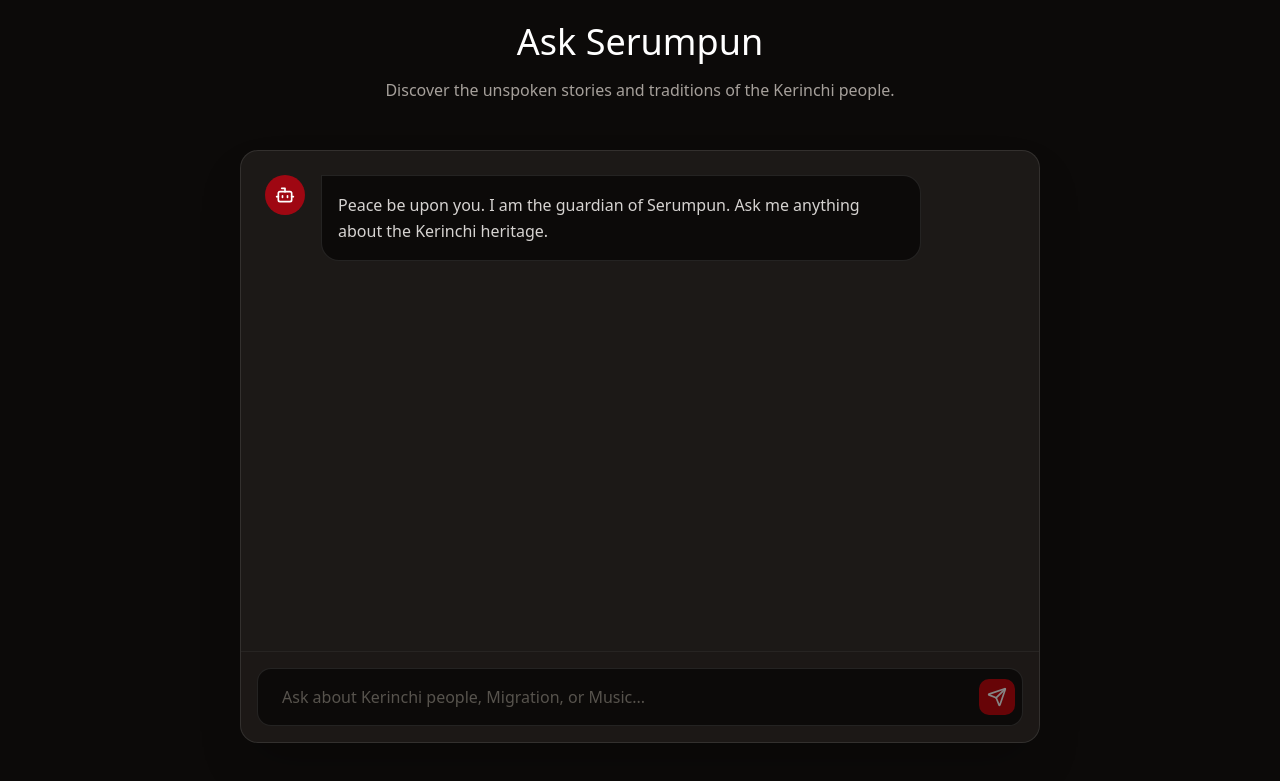
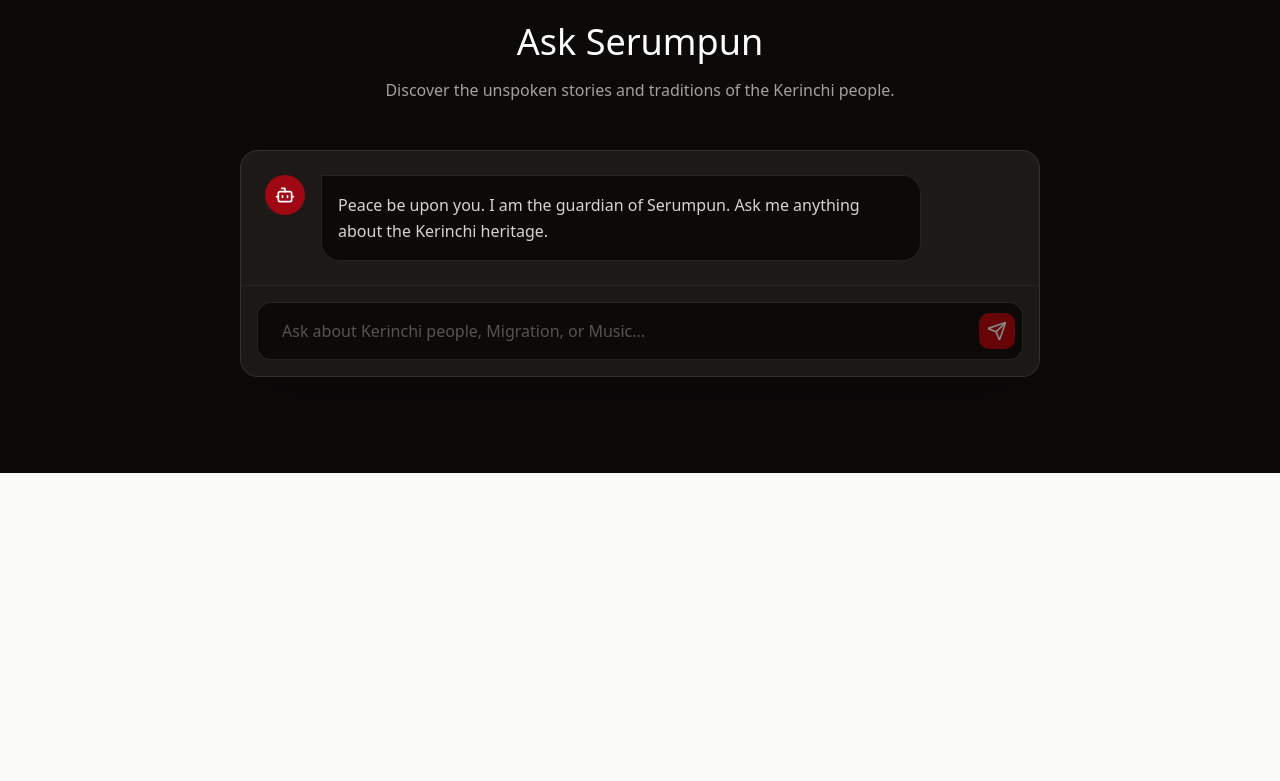
Before and after one commit to Heng-Yi-Kang/serumpun, a Next.js app: page / in a window 1280 px wide. Shown: the part 1903-2684 px from the top of the page. After the commit the page ends 2376 px from the top, so only its background shows below. Built offline with nearby package versions, Linux system fonts and the light colour scheme; a web font is replaced by a local one.

Commit message:
dynamic chatbot height

```diff
--- a/src/components/ChatBot.tsx
+++ b/src/components/ChatBot.tsx
@@ -114,7 +114,7 @@ export default function ChatBot() {
           className="bg-stone-900 rounded-2xl border border-white/10 overflow-hidden shadow-2xl"
         >
           {/* Chat Area */}
-          <div className="h-[400px] md:h-[500px] overflow-y-auto p-6 space-y-4 scrollbar-thin scrollbar-thumb-stone-700 scrollbar-track-transparent">
+          <div className="max-h-[400px] md:max-h-[500px] overflow-y-auto p-6 space-y-4 scrollbar-thin scrollbar-thumb-stone-700 scrollbar-track-transparent">
             {messages.map((msg) => (
               <div
                 key={msg.id}
```
